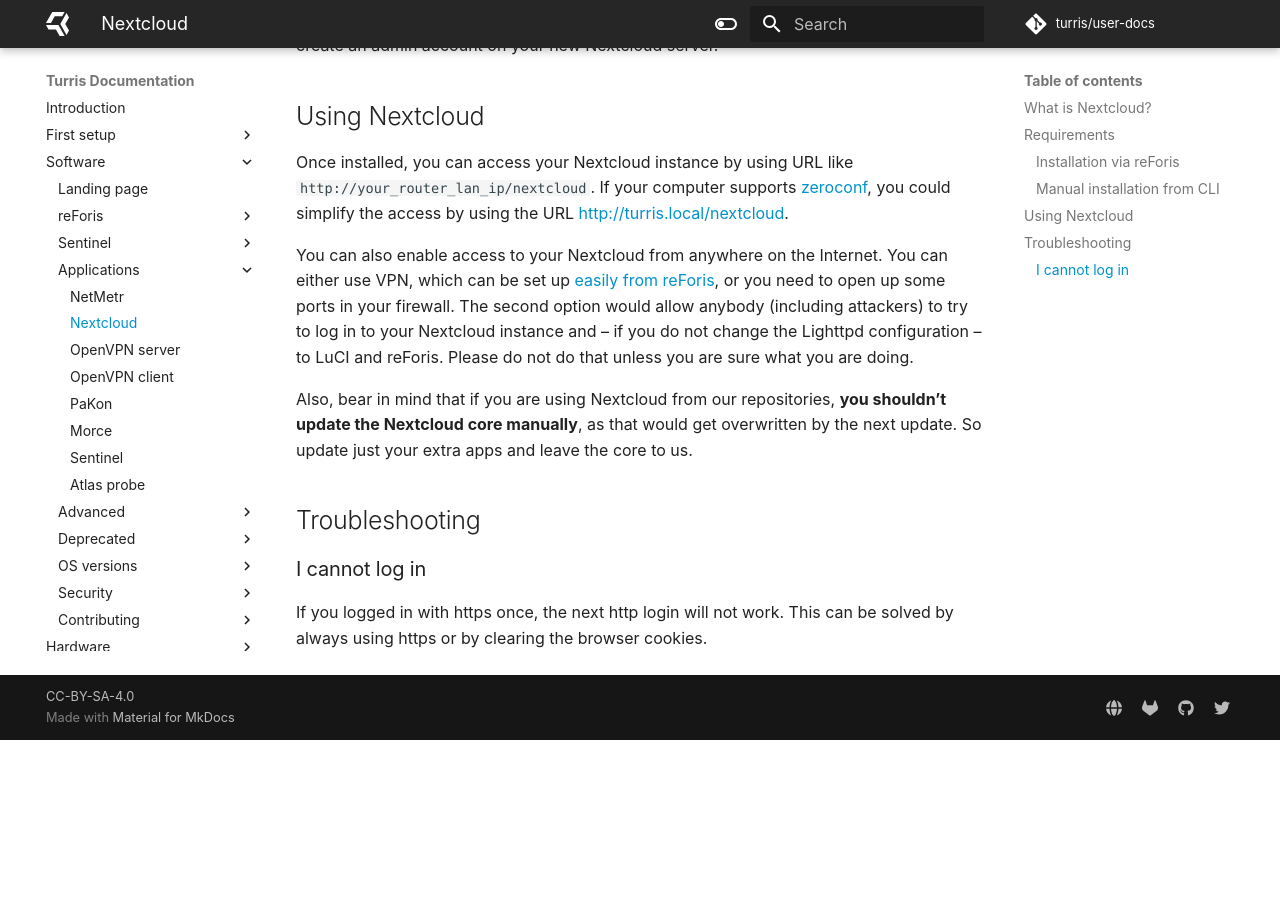
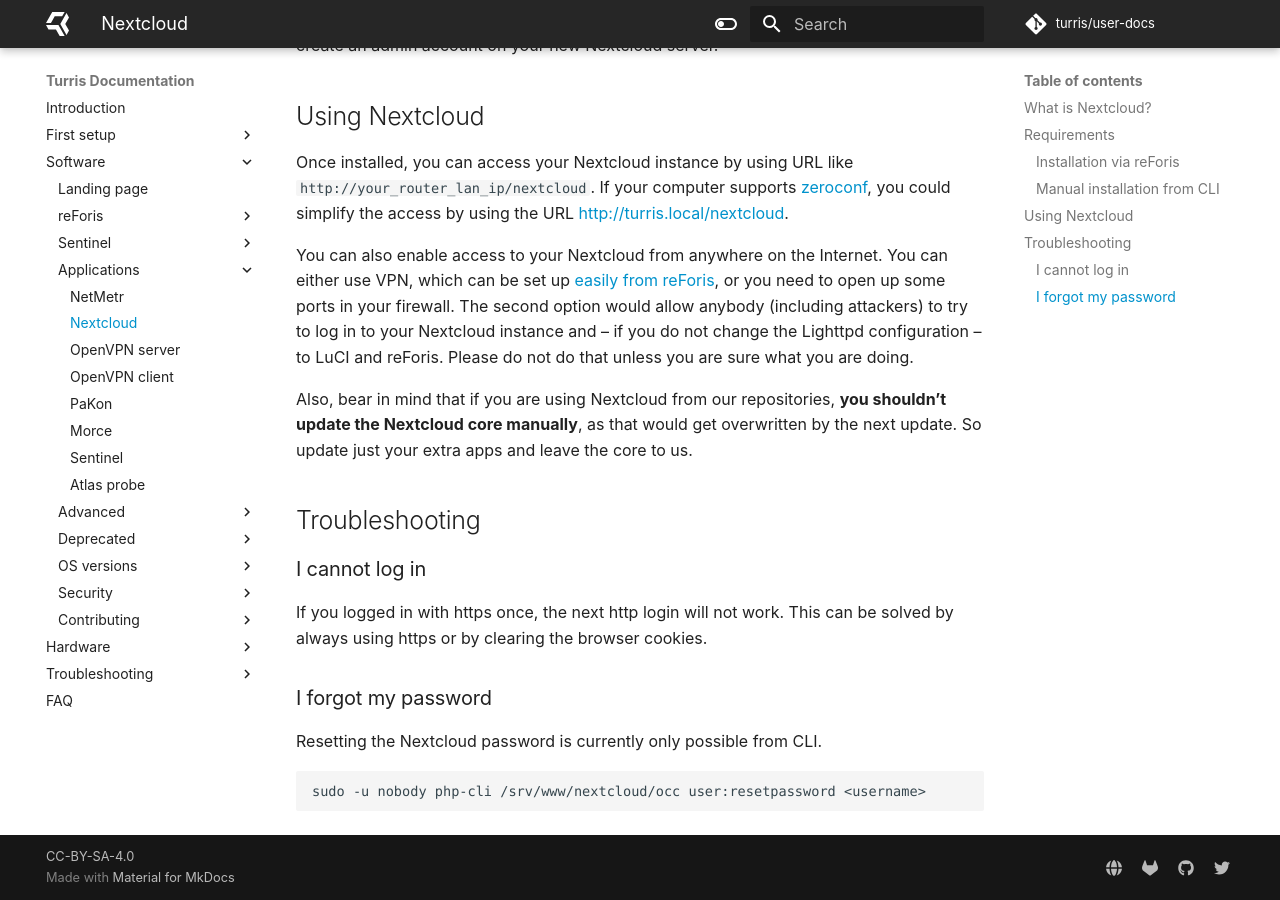
Before and after one commit to turris-cz/user-docs, an MkDocs documentation site: the page built from docs/geek/nextcloud/nextcloud.md, in a window 1280 px wide and 900 px high, scrolled down 2960 px. Built offline with MkDocs 1.6.1 and Material for MkDocs 9.7.7, drawn with Linux system fonts in a browser that asks for light colours; plug-ins that fetch from the network failed and are left out; before the commit the page ends 3700 px from its top, so only the background shows below that.

Commit message:
geek/nextcloud: Document resetting password

````diff
--- a/docs/geek/nextcloud/nextcloud.md
+++ b/docs/geek/nextcloud/nextcloud.md
@@ -117,3 +117,11 @@
 
 If you logged in with https once, the next http login will not work. This can
 be solved by always using https or by clearing the browser cookies.
+
+### I forgot my password
+
+Resetting the Nextcloud password is currently only possible from CLI.
+
+```
+sudo -u nobody php-cli /srv/www/nextcloud/occ user:resetpassword <username>
+```
````
